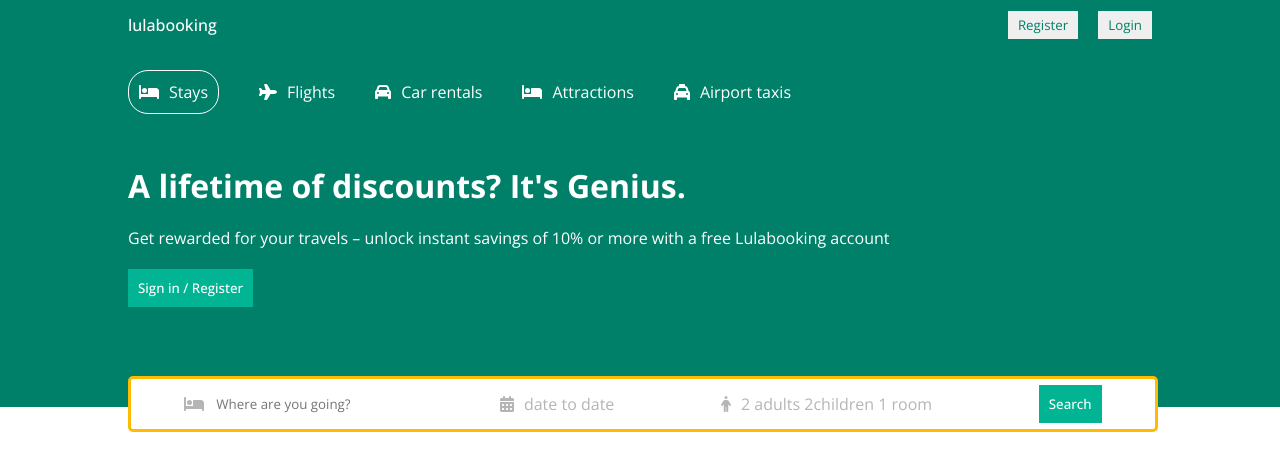
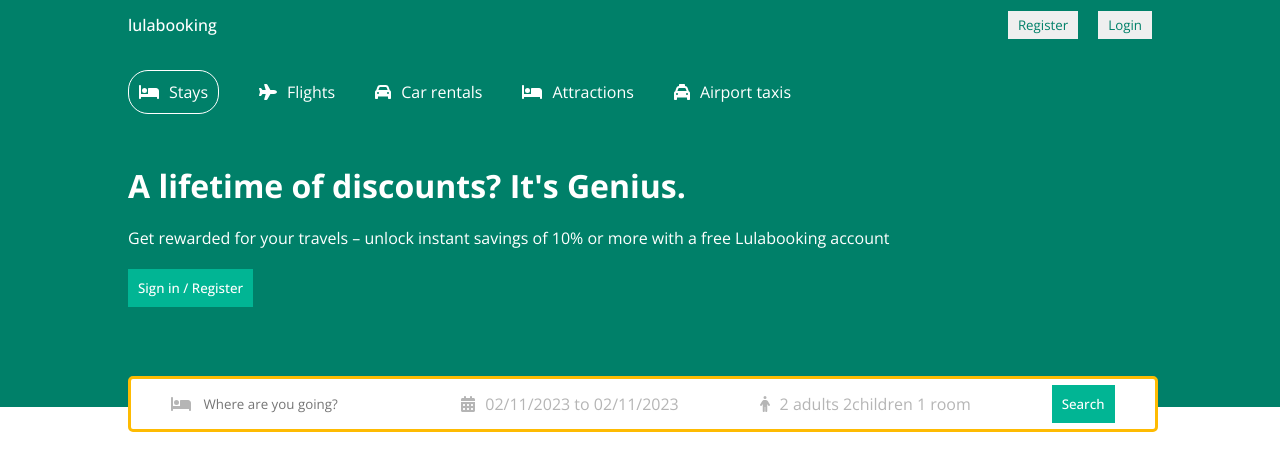
Before and after one commit to LulaZeta/reservation_app, a React (Create React App) app: page / in a window 1280 px wide. Shown: the top 470 px of the page. Built offline with nearby package versions, Linux system fonts and the light colour scheme.

Commit message:
calendar finish_ falta cambiar color de default

```diff
--- a/package.json
+++ b/package.json
@@ -10,7 +10,9 @@
     "@testing-library/jest-dom": "^5.16.5",
     "@testing-library/react": "^13.4.0",
     "@testing-library/user-event": "^13.5.0",
+    "date-fns": "^2.29.3",
     "react": "^18.2.0",
+    "react-date-range": "^1.4.0",
     "react-dom": "^18.2.0",
     "react-router-dom": "^6.8.1",
     "react-scripts": "5.0.1",
--- a/src/components/header/Header.jsx
+++ b/src/components/header/Header.jsx
@@ -8,8 +8,21 @@
   faCalendarDays,
   faPerson,
 } from '@fortawesome/free-solid-svg-icons';
+import { DateRange } from 'react-date-range';
+import 'react-date-range/dist/styles.css'; // main css file
+import 'react-date-range/dist/theme/default.css'; // theme css file
+import { format } from 'date-fns';
+import { useState } from 'react';
 
 export const Header = () => {
+  const [openDate, setOpenDate] = useState(false);
+  const [date, setDate] = useState([
+    {
+      startDate: new Date(),
+      endDate: new Date(),
+      key: 'selection',
+    },
+  ]);
   return (
     <div className="header">
       <div className="headerContainer">
@@ -53,7 +66,22 @@
           </div>
           <div className="headerSearchItem">
             <FontAwesomeIcon icon={faCalendarDays} className="headerIcon" />
-            <span className="headerSearchText">date to date</span>
+            <span
+              onClick={() => setOpenDate(!openDate)}
+              className="headerSearchText"
+            >{`${format(date[0].startDate, 'MM/dd/yyyy')} to ${format(
+              date[0].endDate,
+              'MM/dd/yyyy'
+            )} `}</span>
+            {openDate && (
+              <DateRange
+                editableDateInputs={true}
+                onChange={(item) => setDate([item.selection])}
+                moveRangeOnFirstSelection={false}
+                ranges={date}
+                className="date"
+              />
+            )}
           </div>
           <div className="headerSearchItem">
             <FontAwesomeIcon icon={faPerson} className="headerIcon" />
--- a/src/components/header/header.css
+++ b/src/components/header/header.css
@@ -67,3 +67,8 @@
   color: rgb(181, 181, 181);
   cursor: pointer;
 }
+
+.date {
+  position: absolute;
+  top: 50px;
+}
```
Also changed, not shown: 2 other files (tests, documents, lock files or other folders).
